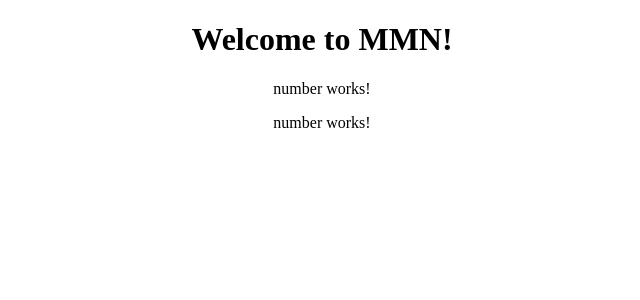
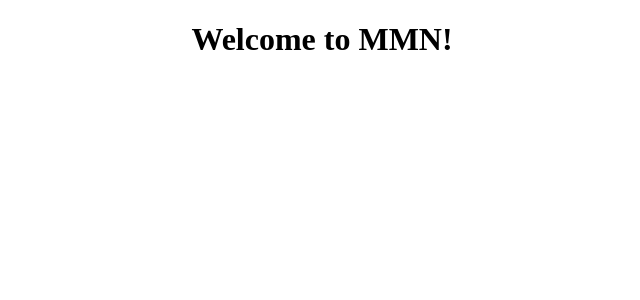
Before and after one commit to jordivx/MMN, an Angular app: page / in a window 1280 px wide. Shown: the top 300 px of the page, without its empty margins (318-958 px from the left). Built offline with nearby package versions, Linux system fonts and the light colour scheme.

Commit message:
14032018Final

```diff
--- a/src/app/app.component.html
+++ b/src/app/app.component.html
@@ -3,5 +3,5 @@
   <h1>
     Welcome to {{ title }}!
   </h1>
-  <app-code></app-code>
+  <router-outlet></router-outlet>
 </div>
```
Also changed, not shown: src/app/app-routing.module.ts (+8 -4 lines).
